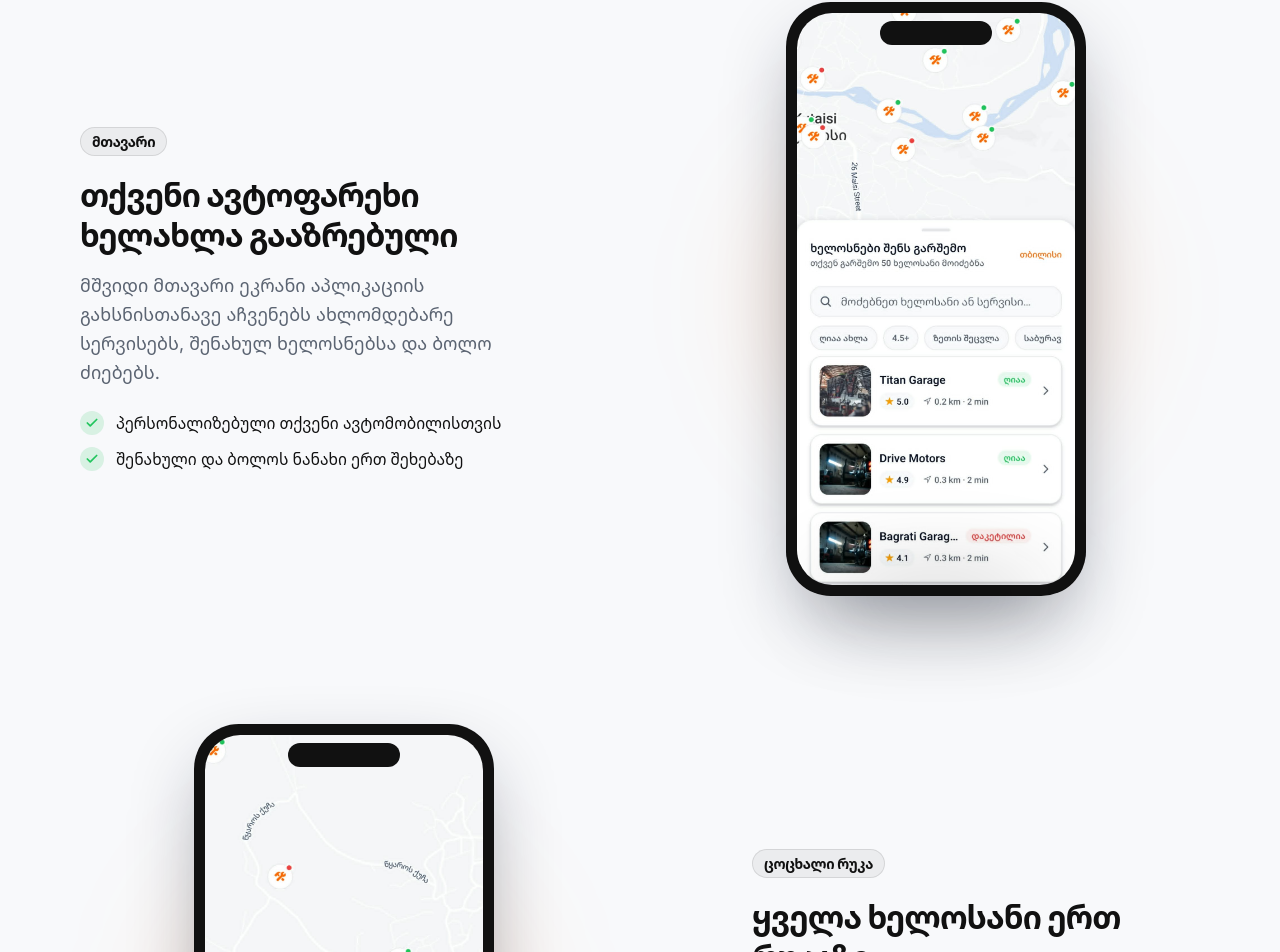
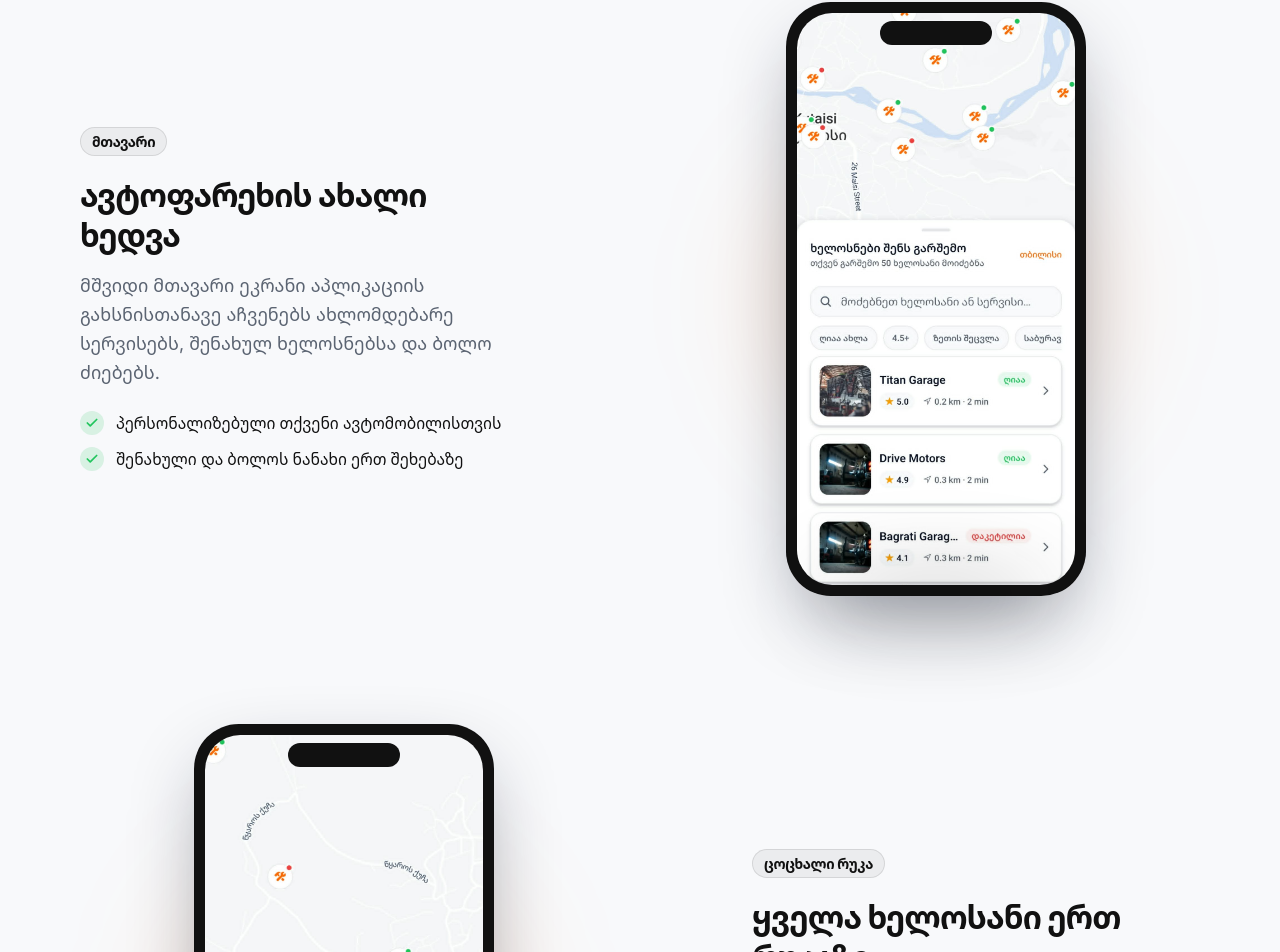
Before and after one commit to bendoza77/Amcar, a React (Vite) app in the folder client/: page / in a window 1280 px wide. Shown: the part 2746-3698 px from the top of the page. Built offline with nearby package versions, Linux system fonts and the light colour scheme; no server answers.

Commit message:
small changes

```diff
--- a/client/src/i18n/dictionary.js
+++ b/client/src/i18n/dictionary.js
@@ -92,7 +92,7 @@ export const dictionaries = {
       items: [
         {
           eyebrow: "მთავარი",
-          title: "თქვენი ავტოფარეხი ხელახლა გააზრებული",
+          title: "ავტოფარეხის ახალი ხედვა",
           description:
             "მშვიდი მთავარი ეკრანი აპლიკაციის გახსნისთანავე აჩვენებს ახლომდებარე სერვისებს, შენახულ ხელოსნებსა და ბოლო ძიებებს.",
           bullets: [
```
